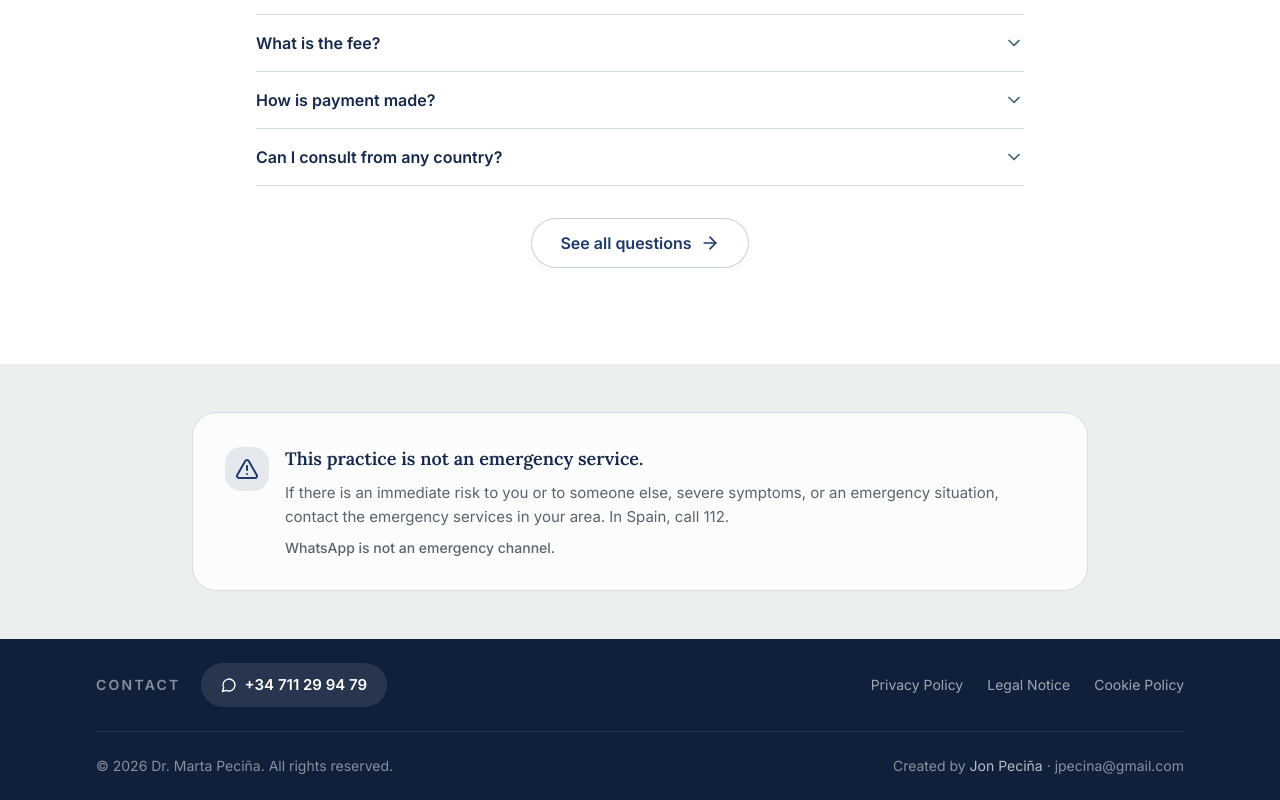
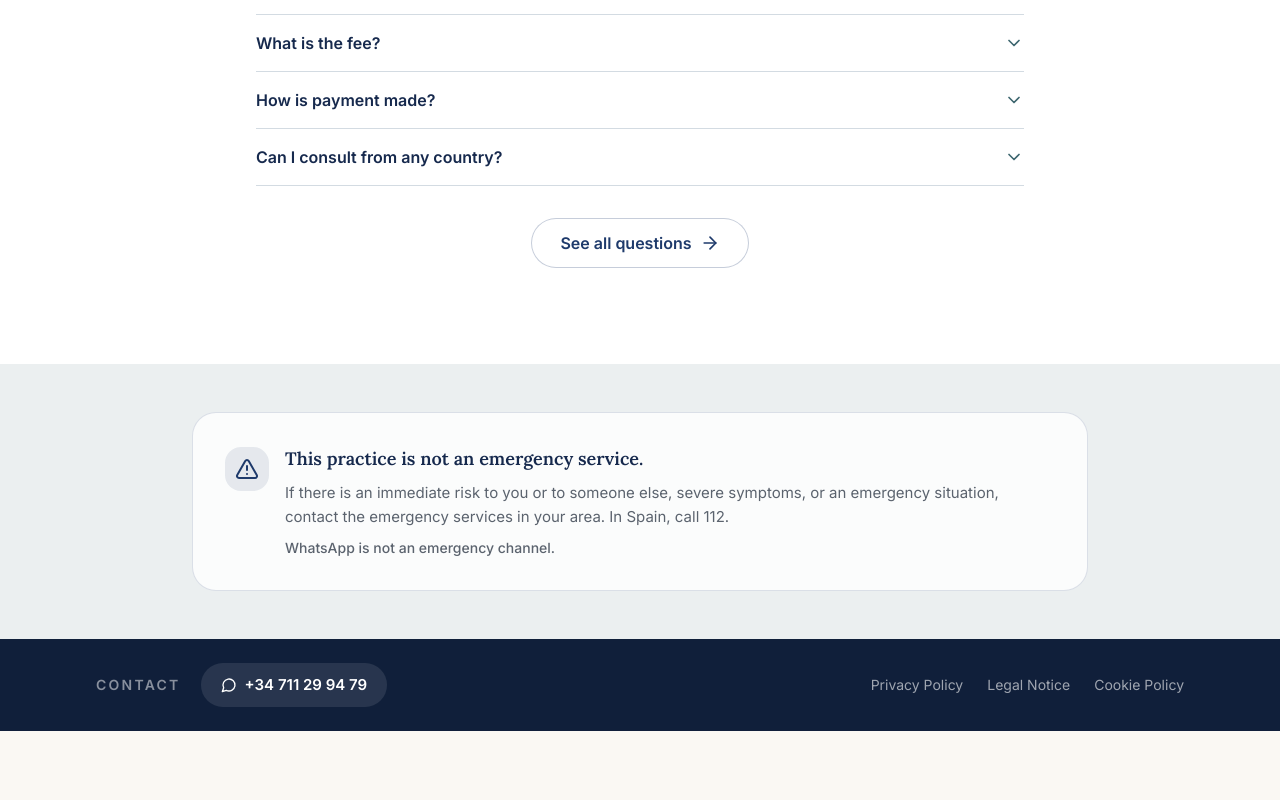
Before and after one commit to jpecinagithub/telepsiquiatria-dra-marta-pecina, a React (Vite) app: page / in a window 1280 px wide. Shown: the part 4887-5687 px from the top of the page. After the commit the page ends 5618 px from the top, so only its background shows below. Built offline with nearby package versions, Linux system fonts and the light colour scheme.

Commit message:
Remove footer bottom bar (copyright + author credit)

```diff
--- a/src/components/Footer.tsx
+++ b/src/components/Footer.tsx
@@ -16,17 +16,11 @@ const COPY = {
     es: 'Escribir por WhatsApp',
     en: 'Message on WhatsApp',
   },
-  rights: {
-    es: '© {year} Dra. Marta Peciña. Todos los derechos reservados.',
-    en: '© {year} Dr. Marta Peciña. All rights reserved.',
-  },
-  authorBy: { es: 'Created by', en: 'Created by' },
 } as const
 
 export function Footer() {
   const { lang } = useLanguage()
   const { requestWhatsApp } = useWhatsApp()
-  const year = new Date().getFullYear()
 
   return (
     <footer className="bg-navy-950 text-white/80" aria-label="Footer">
@@ -73,23 +67,6 @@ export function Footer() {
             </ul>
           </nav>
         </div>
-
-        <hr className="my-6 border-white/10" />
-
-        <div className="flex flex-col items-start justify-between gap-3 text-sm text-white/50 sm:flex-row sm:items-center">
-          <p>{pick(lang, COPY.rights).replace('{year}', String(year))}</p>
-          <p>
-            {pick(lang, COPY.authorBy)}{' '}
-            <span className="text-white/70">Jon Peciña</span>
-            {' · '}
-            <a
-              href="mailto:jpecina@gmail.com"
-              className="underline-offset-4 hover:text-white hover:underline"
-            >
-              jpecina@gmail.com
-            </a>
-          </p>
-        </div>
       </Container>
     </footer>
   )
```
